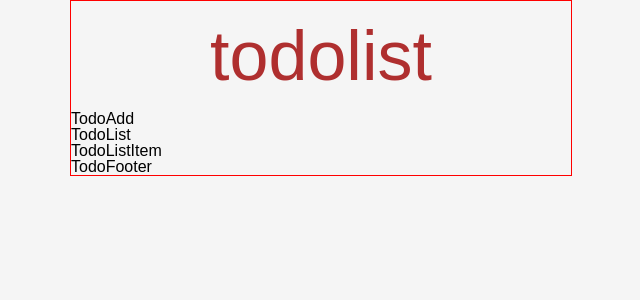
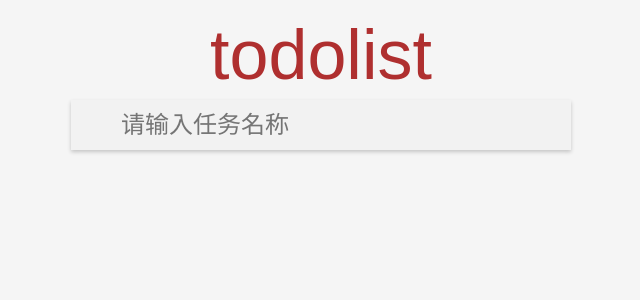
Before and after one commit to ChangYanwei/react-ts-todolist, a React (Create React App) app: page / in a window 1280 px wide. Shown: the top 300 px of the page, without its empty margins (319-959 px from the left). Built offline with nearby package versions, Linux system fonts and the light colour scheme.

Commit message:
feat: 完成基本功能

```diff
--- /dev/null
+++ b/src/components/TodoAdd/TodoAdd.less
@@ -0,0 +1,12 @@
+.todo-add {
+  &_input {
+    width: 100%;
+    height: 50px;
+    border: none;
+    padding: 0 0 0 50px;
+    outline: none;
+    font-size: 24px;
+    background-color: rgba(0, 0, 0, 0.05);
+    color: #4d4d4d;
+  }
+}
--- a/src/components/TodoAdd/TodoAdd.tsx
+++ b/src/components/TodoAdd/TodoAdd.tsx
@@ -1,6 +1,49 @@
-import React from "react";
+import React, { useState } from "react";
+import "./TodoAdd.less";
+import { ITodo } from "../typings";
 
-export default function TodoAdd() {
-  // let a = 1;
-  return <div>TodoAdd</div>;
+interface IProps {
+  todoList: ITodo[];
+  addTodo: (todo: ITodo) => void;
 }
+
+export default function TodoAdd(props: IProps) {
+  const { todoList, addTodo } = props;
+  const [content, setContent] = useState("");
+
+  const handleChange = (e: React.ChangeEvent<HTMLInputElement>) => {
+    setContent(e.target.value.trim());
+  };
+
+  const handleKeyDown = (e: React.KeyboardEvent<HTMLInputElement>) => {
+    if (e.key !== "Enter") return;
+    if (!content) {
+      return alert("输入内容不能为空");
+    }
+    const isExist = todoList.find(todo => todo.content === content);
+    if (isExist) {
+      return alert("已经存在相同的任务");
+    }
+    const newTodo = {
+      id: new Date().getTime(),
+      content,
+      done: false,
+    };
+    addTodo(newTodo);
+    setContent("");
+  };
+
+  return (
+    <div className="todo-add">
+      <input
+        type="text"
+        value={content}
+        className="todo-add_input"
+        placeholder="请输入任务名称"
+        onChange={handleChange}
+        onKeyDown={handleKeyDown}
+        autoFocus
+      />
+    </div>
+  );
+}
--- a/src/components/TodoApp/TodoApp.less
+++ b/src/components/TodoApp/TodoApp.less
@@ -1,11 +1,17 @@
 .todo-app {
   width: 500px;
   margin: 0 auto;
-  border: 1px solid red;
+  box-shadow: 0 2px 4px 0 rgba(0, 0, 0, 0.2);
+  margin-top: 100px;
+  position: relative;
+  background-color: white;
   &_title {
     font-size: 70px;
     color: rgb(175, 47, 47);
     margin: 20px 0;
+    position: absolute;
+    top: -100px;
+    width: 100%;
     text-align: center;
   }
 }
--- a/src/components/TodoApp/TodoApp.tsx
+++ b/src/components/TodoApp/TodoApp.tsx
@@ -1,16 +1,42 @@
-import React from "react";
+import React, { useState } from "react";
 import TodoAdd from "../TodoAdd/TodoAdd";
 import TodoFooter from "../TodoFooter/TodoFooter";
 import TodoList from "../TodoList/TodoList";
 import "./TodoApp.less";
+import { ITodo } from "../typings";
 
 export default function TodoApp() {
+  const [todoList, setTodoList] = useState<ITodo[]>([]);
+
+  const addTodo = (todo: ITodo) => {
+    setTodoList([...todoList, todo]);
+  };
+
+  const toggleTodo = (id: number) => {
+    setTodoList(todoList => {
+      return todoList.map(todo => {
+        if (todo.id === id) {
+          todo.done = !todo.done;
+        }
+        return todo;
+      });
+    });
+  };
+
+  const deleteTodo = (id: number) => {
+    setTodoList(todoList => todoList.filter(todo => todo.id !== id));
+  };
+
   return (
     <div className="todo-app">
       <h1 className="todo-app_title">todolist</h1>
-      <TodoAdd />
-      <TodoList />
-      <TodoFooter />
+      <TodoAdd todoList={todoList} addTodo={addTodo} />
+      <TodoList
+        todoList={todoList}
+        toggleTodo={toggleTodo}
+        deleteTodo={deleteTodo}
+      />
+      {todoList.length > 0 && <TodoFooter todoList={todoList} />}
     </div>
   );
 }
--- /dev/null
+++ b/src/components/TodoFooter/TodoFooter.less
@@ -0,0 +1,23 @@
+.todo-footer {
+  padding: 10px;
+  display: flex;
+  justify-content: space-between;
+  align-items: center;
+  color: #777;
+  font-size: 15px;
+  &_left {
+    &-num {
+      color: red;
+    }
+  }
+  &_all-done {
+    color: red;
+  }
+  &_filters {
+    display: flex;
+    &-btn {
+      margin-right: 5px;
+      cursor: pointer;
+    }
+  }
+}
--- a/src/components/TodoFooter/TodoFooter.tsx
+++ b/src/components/TodoFooter/TodoFooter.tsx
@@ -1,5 +1,30 @@
 import React from "react";
+import { ITodo } from "../typings";
+import "./TodoFooter.less";
 
-export default function TodoFooter() {
-  return <div>TodoFooter</div>;
+interface IProps {
+  todoList: ITodo[];
 }
+
+export default function TodoFooter(props: IProps) {
+  const { todoList } = props;
+  const leftNum = todoList.filter(todo => !todo.done).length;
+  return (
+    <div className="todo-footer">
+      {leftNum > 0 ? (
+        <div className="todo-footer_left">
+          剩余 <span className="todo-footer_left-num">{leftNum}</span>{" "}
+          个任务未完成
+        </div>
+      ) : (
+        <div className="todo-footer_all-done">任务已全部完成</div>
+      )}
+
+      <ul className="todo-footer_filters">
+        <li className="todo-footer_filters-btn">所有</li>
+        <li className="todo-footer_filters-btn">已完成</li>
+        <li className="todo-footer_filters-btn">未完成</li>
+      </ul>
+    </div>
+  );
+}
--- a/src/components/TodoList/TodoList.tsx
+++ b/src/components/TodoList/TodoList.tsx
@@ -1,11 +1,27 @@
 import React from "react";
 import TodoListItem from "../TodoListItem/TodoListItem";
+import { ITodo } from "../typings";
 
-export default function TodoList() {
+interface IProps {
+  todoList: ITodo[];
+  toggleTodo: (id: number) => void;
+  deleteTodo: (id: number) => void;
+}
+
+export default function TodoList(props: IProps) {
+  const { todoList, toggleTodo, deleteTodo } = props;
   return (
     <div>
-      TodoList
-      <TodoListItem />
+      {todoList.map(todo => {
+        return (
+          <TodoListItem
+            key={todo.id}
+            todo={todo}
+            toggleTodo={toggleTodo}
+            deleteTodo={deleteTodo}
+          />
+        );
+      })}
     </div>
   );
 }
--- /dev/null
+++ b/src/components/TodoListItem/TodoListItem.less
@@ -0,0 +1,45 @@
+.todo-list-item {
+  height: 50px;
+  line-height: 50px;
+  display: flex;
+  align-items: center;
+  border-bottom: 1px solid #ddd;
+  position: relative;
+  &:last-child {
+    border-bottom: none;
+  }
+  &_checkbox {
+    width: 30px;
+    height: 30px;
+    border-radius: 50%;
+    border: 1px #ddd solid;
+    margin: 0 10px;
+    cursor: pointer;
+    &-done {
+      background-image: url("../../assets/done.png");
+      background-size: 30px 30px;
+      border: none;
+    }
+  }
+  &_done {
+    text-decoration: line-through;
+    color: gray;
+  }
+  &_delete {
+    position: absolute;
+    top: 0;
+    right: 0;
+    width: 40px;
+    font-size: 18px;
+    text-align: center;
+    color: rgba(255, 0, 0, 0.5);
+    cursor: pointer;
+    display: none;
+    &-show {
+      display: block;
+      &:hover {
+        color: rgba(255, 0, 0, 1);
+      }
+    }
+  }
+}
--- a/src/components/TodoListItem/TodoListItem.tsx
+++ b/src/components/TodoListItem/TodoListItem.tsx
@@ -1,5 +1,48 @@
-import React from "react";
+import React, { useState } from "react";
+import classNames from "classnames";
+import { ITodo } from "../typings";
+import "./TodoListItem.less";
 
-export default function TodoListItem() {
-  return <div>TodoListItem</div>;
+interface IProps {
+  todo: ITodo;
+  toggleTodo: (id: number) => void;
+  deleteTodo: (id: number) => void;
 }
+
+export default function TodoListItem(props: IProps) {
+  const { todo, toggleTodo, deleteTodo } = props;
+
+  const [isDone, setIsDone] = useState(false);
+  const [showBtn, setShowBtn] = useState(false);
+
+  const handleDone = (id: number) => {
+    setIsDone(isDone => !isDone);
+    toggleTodo(id);
+  };
+
+  return (
+    <div
+      className="todo-list-item"
+      onMouseEnter={() => setShowBtn(true)}
+      onMouseLeave={() => setShowBtn(false)}
+    >
+      <div
+        className={classNames("todo-list-item_checkbox", {
+          "todo-list-item_checkbox-done": isDone,
+        })}
+        onClick={() => handleDone(todo.id)}
+      ></div>
+      <span className={classNames({ "todo-list-item_done": todo.done })}>
+        {todo.content}
+      </span>
+      <div
+        className={classNames("todo-list-item_delete", {
+          "todo-list-item_delete-show": showBtn,
+        })}
+        onClick={() => deleteTodo(todo.id)}
+      >
+        X
+      </div>
+    </div>
+  );
+}
--- /dev/null
+++ b/src/components/typings/index.ts
@@ -0,0 +1,5 @@
+export interface ITodo {
+  id: number;
+  content: string;
+  done: boolean;
+}
--- a/src/index.less
+++ b/src/index.less
@@ -1,7 +1,6 @@
 @import "./styles/reset.less";
 
-body,
 html {
-  min-height: 100vh;
+  // min-height: 100vh;
   background-color: #f5f5f5;
 }
--- a/src/styles/reset.less
+++ b/src/styles/reset.less
@@ -2,7 +2,9 @@
  * Eric Meyer's Reset CSS v2.0 (http://meyerweb.com/eric/tools/css/reset/)
  * http://cssreset.com
  */
-
+ * {
+  box-sizing: border-box;
+ }
  html, body, div, span, applet, object, iframe,
  h1, h2, h3, h4, h5, h6, p, blockquote, pre,
  a, abbr, acronym, address, big, cite, code,
@@ -51,10 +53,7 @@
    text-decoration: none;
    -webkit-backface-visibility: hidden;
  }
- ::-webkit-scrollbar{
-   width: 5px;
-   height: 5px;
- }
+
  ::-webkit-scrollbar-track-piece{
    background-color: rgba(0, 0, 0, 0.2);
    -webkit-border-radius: 6px;
```
Also changed, not shown: src/assets/done.png (added).
